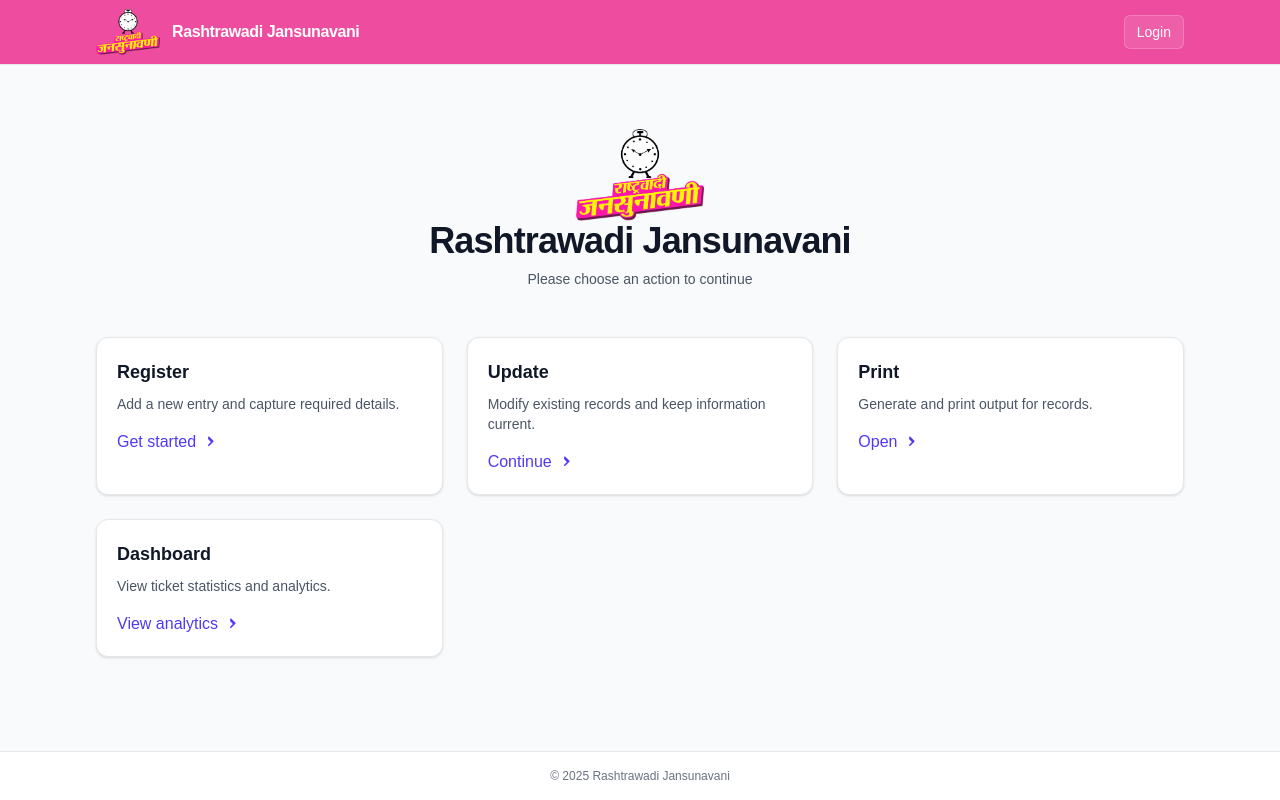
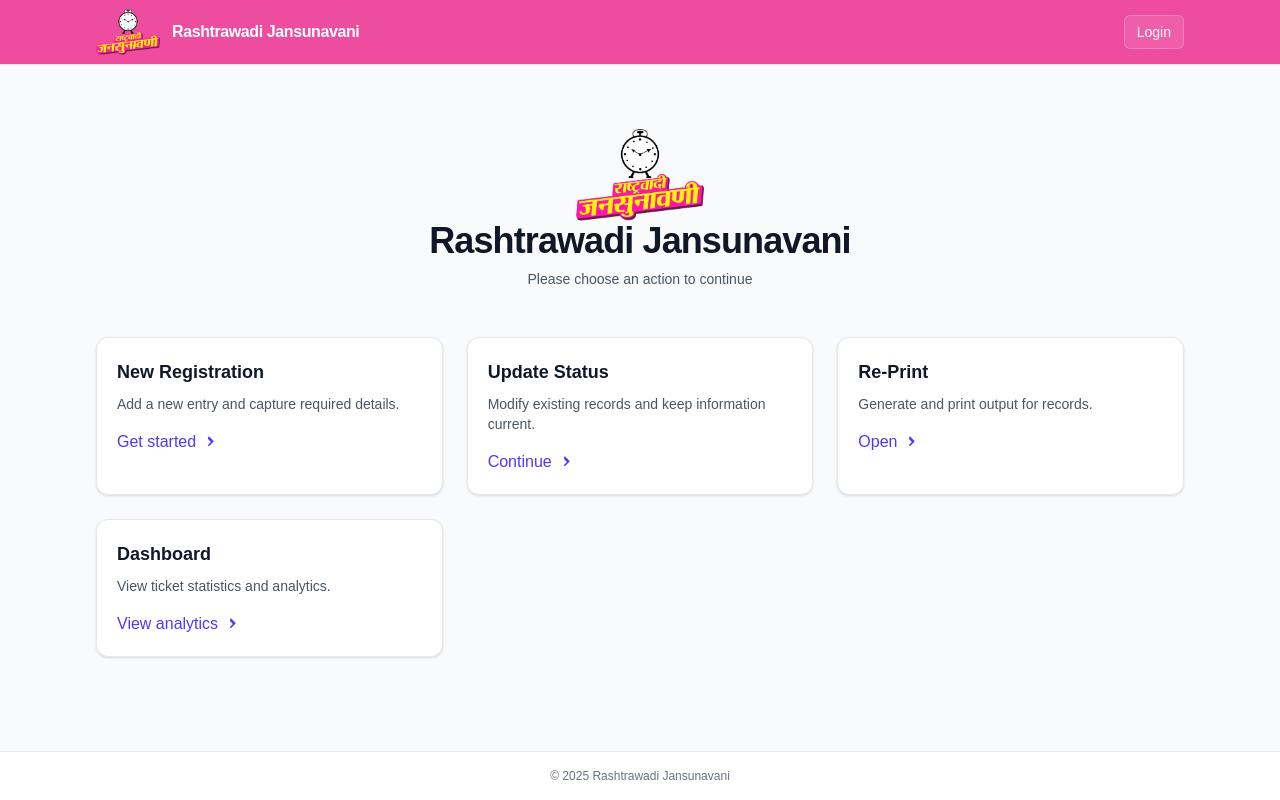
Before and after one commit to anand-dev-git/rashtravadi-jansunavani, a Next.js app: page / in a window 1280 px wide. Built offline with nearby package versions, Linux system fonts and the light colour scheme.

Commit message:
Update page.tsx

```diff
--- a/app/home/page.tsx
+++ b/app/home/page.tsx
@@ -25,7 +25,7 @@ export default function HomePage() {
             className="group rounded-xl border border-gray-200 bg-white p-5 shadow-sm hover:shadow-md transition-shadow focus:outline-none focus:ring-2 focus:ring-indigo-500"
           >
             <div className="flex items-start justify-between">
-              <h3 className="text-lg font-semibold">Register</h3>
+              <h3 className="text-lg font-semibold">New Registration</h3>
             </div>
             <p className="mt-2 text-sm text-gray-600">
               Add a new entry and capture required details.
@@ -53,7 +53,7 @@ export default function HomePage() {
             className="group rounded-xl border border-gray-200 bg-white p-5 shadow-sm hover:shadow-md transition-shadow focus:outline-none focus:ring-2 focus:ring-indigo-500"
           >
             <div className="flex items-start justify-between">
-              <h3 className="text-lg font-semibold">Update</h3>
+              <h3 className="text-lg font-semibold">Update Status</h3>
             </div>
             <p className="mt-2 text-sm text-gray-600">
               Modify existing records and keep information current.
@@ -81,7 +81,7 @@ export default function HomePage() {
             className="group rounded-xl border border-gray-200 bg-white p-5 shadow-sm hover:shadow-md transition-shadow focus:outline-none focus:ring-2 focus:ring-indigo-500"
           >
             <div className="flex items-start justify-between">
-              <h3 className="text-lg font-semibold">Print</h3>
+              <h3 className="text-lg font-semibold">Re-Print</h3>
             </div>
             <p className="mt-2 text-sm text-gray-600">
               Generate and print output for records.
```
